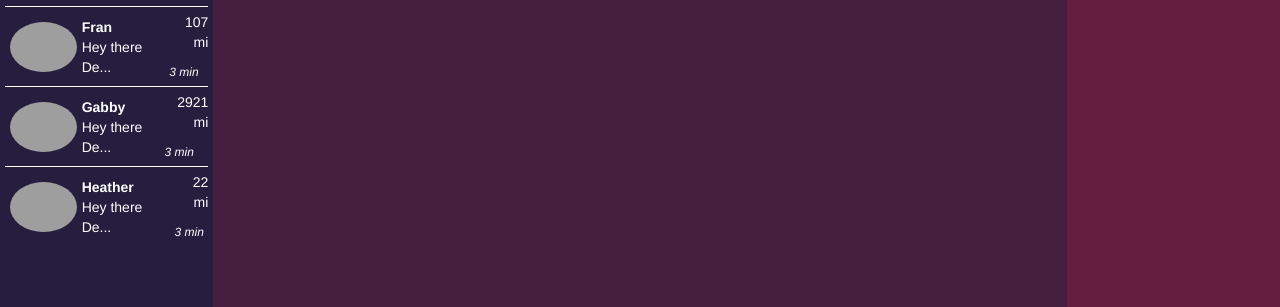
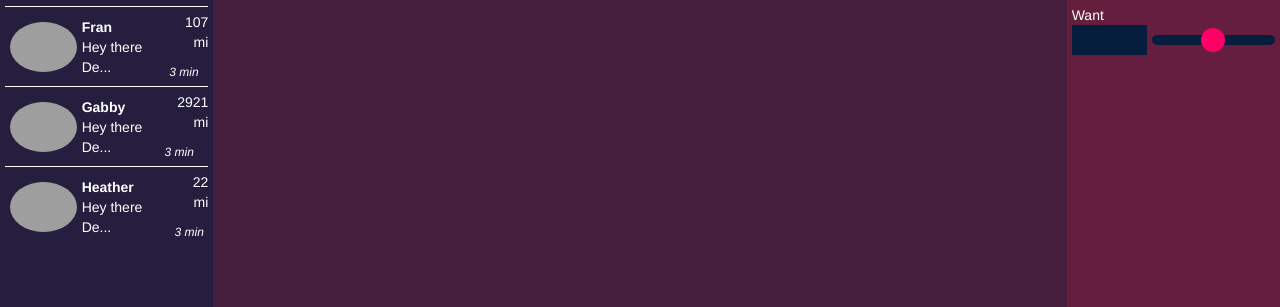
Before and after one commit to zfreedman/aigram, a React app: page / in a window 1280 px wide. Shown: the part 493-800 px from the top of the page. Built offline with nearby package versions, Linux system fonts and the light colour scheme; grey boxes are pictures that could not be loaded.

Commit message:
feat: Added placeholder input for slider component
Need to setup action/reducer to set the value for this attribute in the
state to be the updated/requested, and then from there rerender DOM for
the updated setting component to reflect the updated state value. Both
the slider and the input field should reflect the same value.

```diff
--- a/src/components/app.js
+++ b/src/components/app.js
@@ -5,6 +5,7 @@ import { Grid, Row, Col} from "react-bootstrap";
 import MatchBar from "./match_bar";
 import SettingsBar from "./settings_bar";
 import InfoBox from "./info_box";
+import { INPUT_CHECKBOX, INPUT_RADIO, INPUT_SLIDER } from "./settings_types";
 
 export default class App extends Component {
   constructor(props) {
@@ -25,13 +26,28 @@ export default class App extends Component {
       //as of right now settings should be passed down to SettingsList
       settings: [
         {
+          name: "Age",
+          arr: [
+            {
+              name: "Want",
+              type: INPUT_SLIDER
+            },
+            {
+              name: "Am",
+              type: null
+            }
+          ]
+        },
+        {
           name: "Gender",
           arr: [
             {
-              name: "Want"
+              name: "Want",
+              type: INPUT_CHECKBOX
             },
             {
-              name: "Am"
+              name: "Am",
+              type: INPUT_RADIO
             }
           ]
         },
@@ -39,7 +55,8 @@ export default class App extends Component {
           name: "Location",
           arr: [
             {
-              name: "Want"
+              name: "Want",
+              type: INPUT_SLIDER
             }
           ]
         }
--- a/src/components/settings_group_item.js
+++ b/src/components/settings_group_item.js
@@ -1,13 +1,32 @@
 import React, { Component } from "react";
 
+import { INPUT_CHECKBOX, INPUT_RADIO, INPUT_SLIDER } from "./settings_types";
+
+function Slider(props) {
+  return (
+    <div className="input_slide_field">
+    <input
+    className="input_slide_field_field"
+    />
+    <input
+    className="input_slide_field_slide"
+    type="range"
+    min="1"
+    max="100"
+    defaultValue="50" />
+    </div>
+  );
+}
 
 class SettingsGroupItem extends Component {
   render() {
+    const input_type = this.props.item.type;
+    const input_comp = input_type === INPUT_SLIDER ?
+      <Slider /> : <h2>Bye</h2>;
     return (
       <div>
-        Group: {this.props.group},
-        Name: {this.props.item.name},
-        Values: None
+        {this.props.item.name}
+        {input_comp}
       </div>
     );
   }
--- a/src/components/settings_types.js
+++ b/src/components/settings_types.js
@@ -1,2 +1,3 @@
 export const INPUT_SLIDER = "INPUT_SLIDER";
 export const INPUT_CHECKBOX = "INPUT_CHECKBOX";
+export const INPUT_RADIO = "INPUT_RADIO";
--- a/style/style.css
+++ b/style/style.css
@@ -11,6 +11,7 @@ https://digitalsynopsis.com/design/beautiful-color-palettes-combinations-schemes
     --color-2: #451e3e;
     --color-3: #651e3e;
     --color-4: #851e3e;
+    --color-pink: #ff0066;
     --match-list-item-height: 80px;
     --color-outline: var(--color-4);
     --color-text: white;
@@ -42,6 +43,47 @@ https://digitalsynopsis.com/design/beautiful-color-palettes-combinations-schemes
   background-color: var(--color-2);
   color: var(--color-text);
   text-align: center;
+}
+
+.input_slide_field {
+  align-items: center;
+  display: flex;
+  justify-content: center;
+}
+
+.input_slide_field_field {
+  background-color: var(--color-0);
+  border: none;
+  height: 30px;
+  margin-right: 5px;
+  padding: 0px 5px;
+  width: 75px;
+}
+
+/*
+style obtained from the following:
+- https://www.w3schools.com/howto/howto_js_rangeslider.asp
+- https://www.w3schools.com/howto/tryit.asp?filename=tryhow_css_js_rangeslider_pic
+*/
+.input_slide_field_slide {
+  border-radius: 5px;
+  background: var(--color-0);
+  height: 10px;
+  /* opacity: 0.7; */
+  outline: none;
+  /* transition: opacity 5.0s; */
+  -webkit-appearance: none;
+  /* -webkit-transition: 5.0s; */
+  width: 100%;
+}
+
+.input_slide_field_slide::-webkit-slider-thumb {
+  appearance: none;
+  background: var(--color-pink);
+  border-radius: 50%;
+  height: 24px;
+  -webkit-appearance: none;
+  width: 24px;
 }
 
 .match_bar {
```
